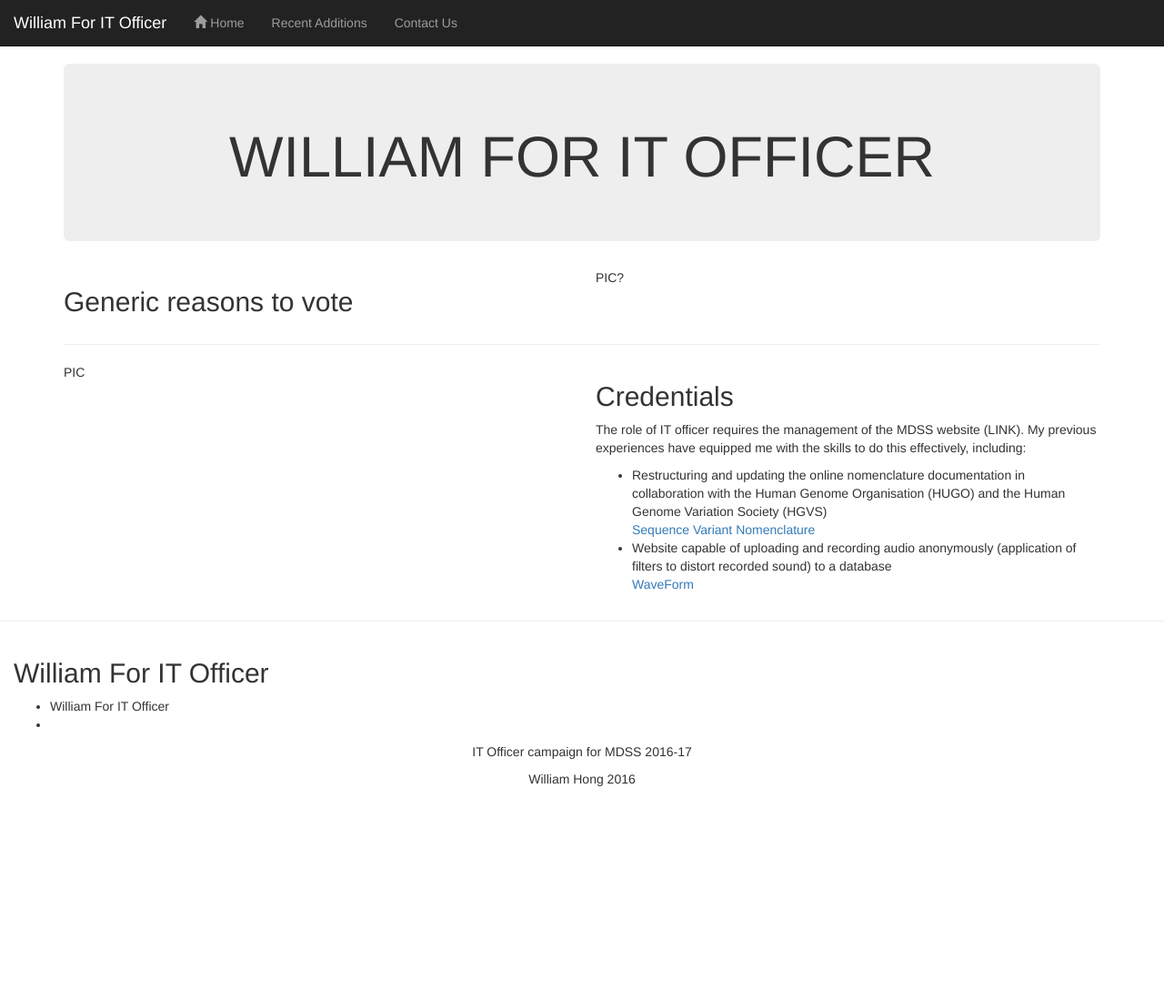
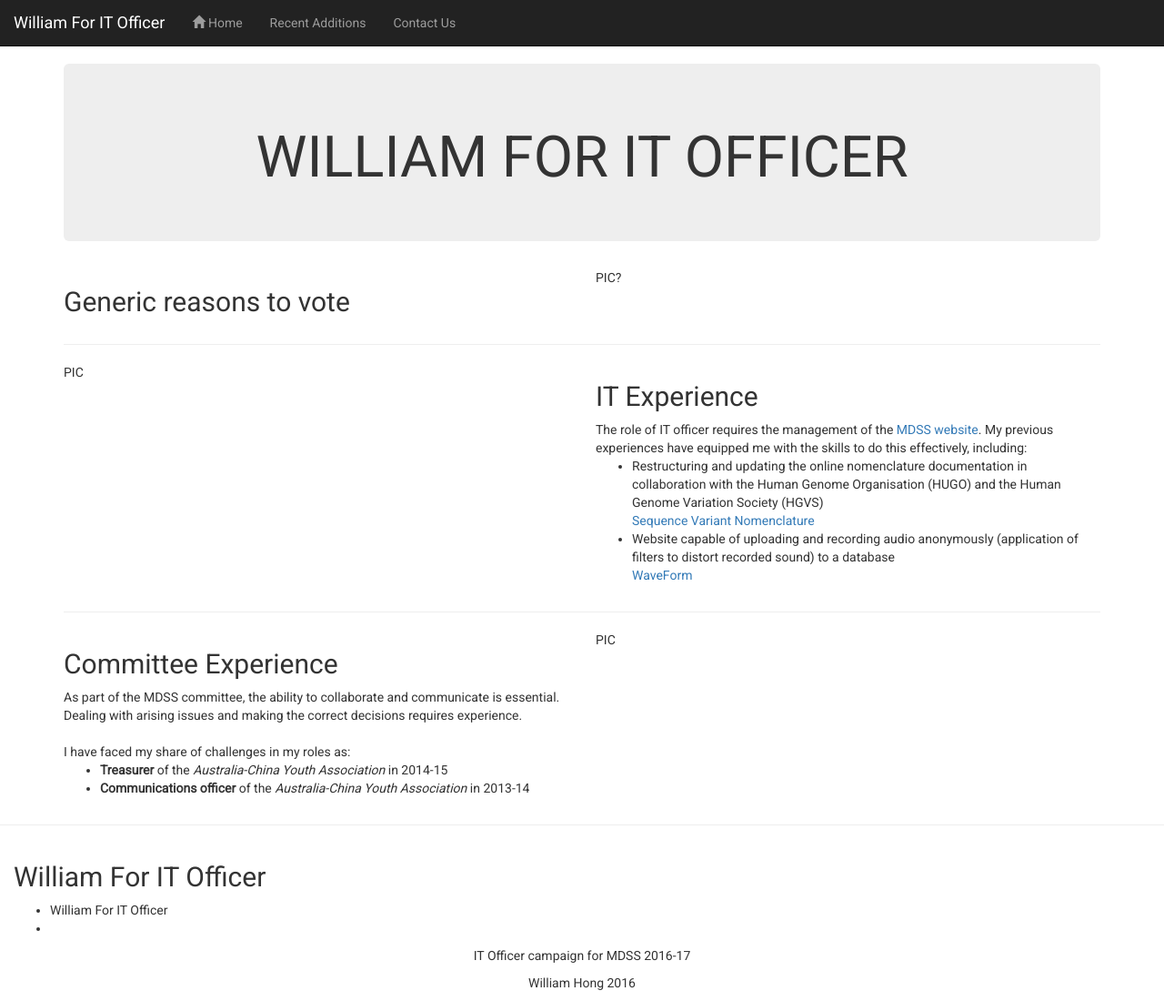
Before and after one commit to williamOP/WilliamForITOfficer, a Jekyll site: the page built from index.html, in a window 1280 px wide and 1100 px high. Shown: the whole window at 91% size. Built offline with Jekyll 4.4.1, drawn with Linux system fonts in a browser that asks for light colours.

Commit message:
added content

```diff
--- a/_includes/head.html
+++ b/_includes/head.html
@@ -10,4 +10,8 @@
     <link rel="stylesheet" href="https://maxcdn.bootstrapcdn.com/bootstrap/3.3.7/css/bootstrap.min.css" integrity="sha384-BVYiiSIFeK1dGmJRAkycuHAHRg32OmUcww7on3RYdg4Va+PmSTsz/K68vbdEjh4u" crossorigin="anonymous">
 
     <script type="text/javascript" src="{{ "/js/bootstrap.min.js" | prepend: site.baseurl }}"></script>
+
+
+    <link href="https://fonts.googleapis.com/css?family=Roboto" rel="stylesheet">
+
 </head>
--- a/css/main.css
+++ b/css/main.css
@@ -1,3 +1,7 @@
 .marginTop {
     margin-top:50px;
 }
+
+body {
+    font-family: 'Roboto', sans-serif !important;
+}
--- a/index.html
+++ b/index.html
@@ -24,9 +24,9 @@ layout: default
     </div>
 
     <div class="col-xs-6">
-        <h2>Credentials</h2>
-        <p>
-            The role of IT officer requires the management of the MDSS website (LINK). My previous experiences have equipped me with the skills to do this effectively, including:
+        <h2>IT Experience</h2>
+
+            The role of IT officer requires the management of the <a href="https://mdss.org.au/">MDSS website</a>. My previous experiences have equipped me with the skills to do this effectively, including:
             <ul>
                 <li>
                     Restructuring and updating the online nomenclature documentation in collaboration with the Human Genome Organisation (HUGO) and the Human Genome Variation Society (HGVS)
@@ -37,6 +37,31 @@ layout: default
                 </li>
                 <ul class="list-unstyled"><li><a href="http://waveform-906.appspot.com/">WaveForm</a></li></ul>
             </ul>
-        </p>
+
     </div>
 </div>
+
+<hr>
+
+<div class="row">
+    <div class="col-xs-6">
+        <h2>Committee Experience</h2>
+        As part of the MDSS committee, the ability to collaborate and communicate is essential. Dealing with arising issues and making the correct decisions requires experience.
+        <br><br>
+        I have faced my share of challenges in my roles as:
+        <ul>
+            <li>
+                <b>Treasurer</b> of the <i>Australia-China Youth Association</i> in 2014-15
+            </li>
+            <li>
+                <b>Communications officer</b> of the <i>Australia-China Youth Association</i> in 2013-14
+            </li>
+        </ul>
+    </div>
+
+    <div class="col-xs-6">
+        PIC
+    </div>
+</div>
+
+</div>
```
